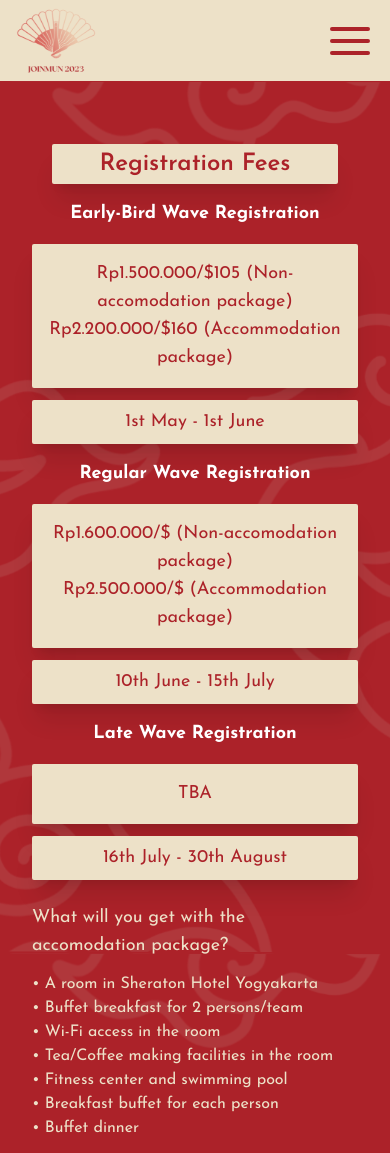
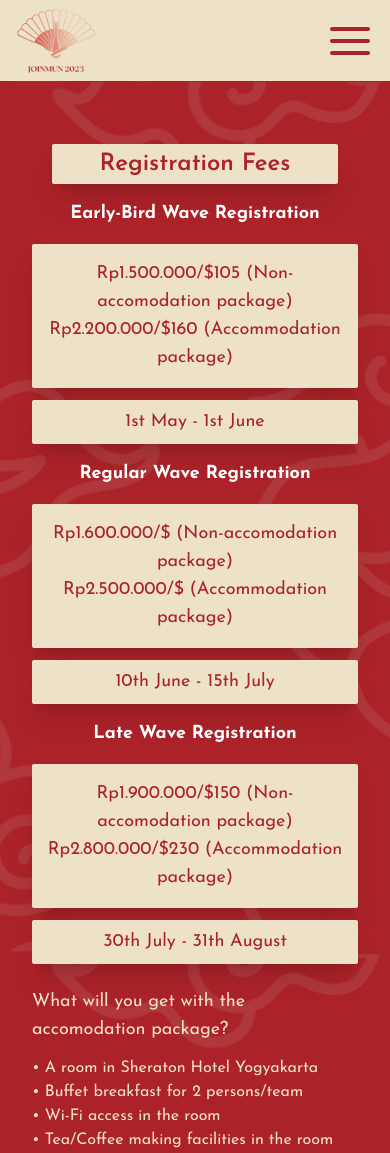
Before and after one commit to nandaisnanda/JOINMUN2023, a Next.js app in the folder joinmun-web/: page /pricelist in a window 390 px wide. Shown: the top 1153 px of the page. Built offline with nearby package versions, Linux system fonts and the light colour scheme.

Commit message:
mobile pricelist update

```diff
--- a/joinmun-web/pages/pricelist.js
+++ b/joinmun-web/pages/pricelist.js
@@ -34,10 +34,11 @@ const Pricelist = () => {
             Late Wave Registration
           </p>
           <p className="rounded-sm bg-yellow px-2 py-4 text-center text-lg text-red shadow-xl">
-            TBA
+            Rp1.900.000/$150 (Non-accomodation package) <br /> Rp2.800.000/$230
+            (Accommodation package)
           </p>
           <p className="mt-3 rounded-sm bg-yellow p-2 text-center text-lg text-red shadow-xl">
-            16th July - 30th August
+            30th July - 31th August
           </p>
         </div>
 
```
